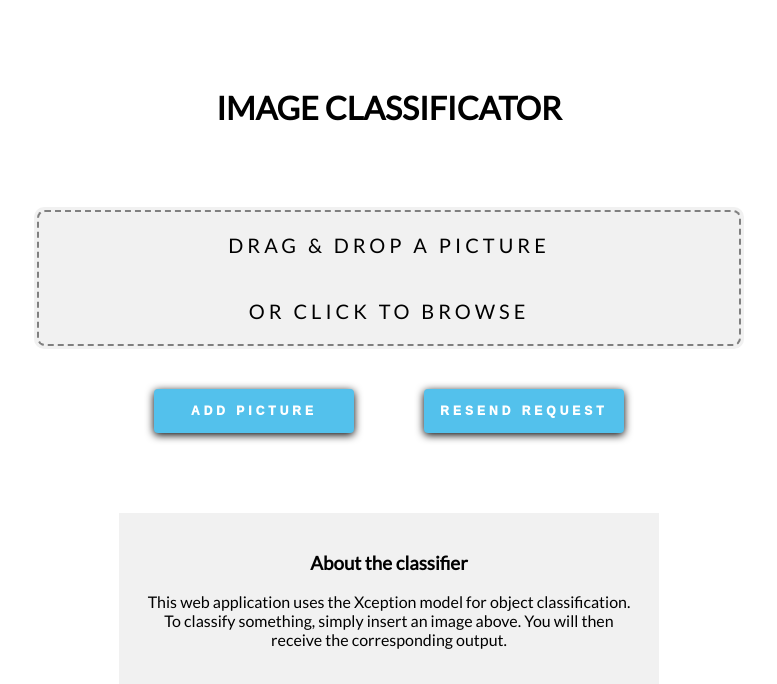
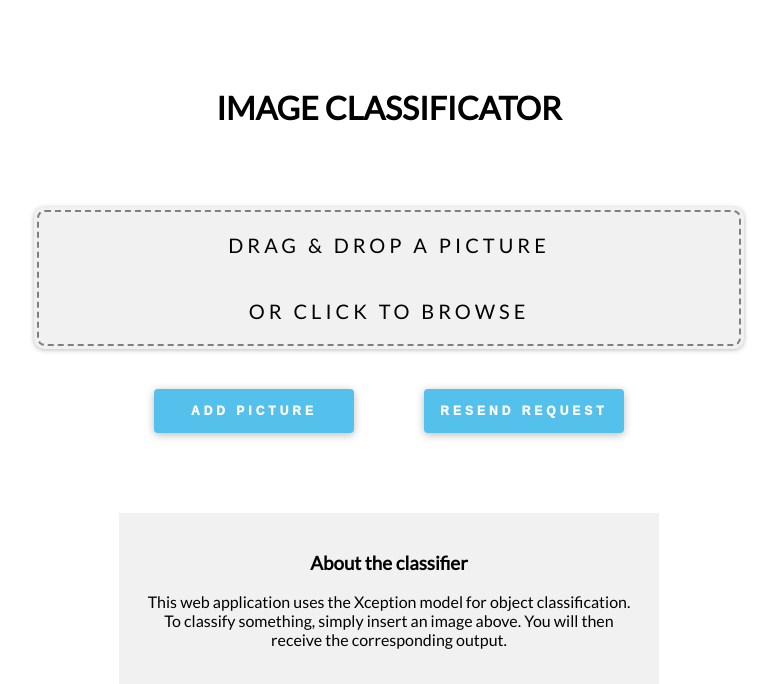
Before and after one commit to zottelsheep/meds_cloud_7, a Flask app: page / in a window 1280 px wide. Shown: the top 684 px of the page, without its empty margins (251-1028 px from the left). Run offline with Flask 2, Linux system fonts and the light colour scheme; some libraries are stand-ins or nearby versions.

Commit message:
Feat: Add lighter box-shadow

```diff
--- a/frontend/meds_cloud/frontend/static/style.css
+++ b/frontend/meds_cloud/frontend/static/style.css
@@ -28,7 +28,7 @@ h1 {
     place-items: center;
     border-radius: 10px;
     background-color: rgb(241, 241, 241);
-    /* box-shadow: 0 1px 5px #193047; */
+    box-shadow: 0 1px 5px #bbb;
     width: 700px;
     padding: 5px;
 }
@@ -98,12 +98,12 @@ input[type="file"] {
     width: 200px;
     transition-duration: 0.1s;
     overflow: hidden;
-    box-shadow: 0 2px 8px #000000;
+    box-shadow: 0 2px 8px #bbb;
     border-radius: 4px;
 }
 
 .button:hover {
-    box-shadow: 0px 3px 6px 3px #9b9a9a;
+    box-shadow: 0px 3px 6px 3px #bbb;
 }
 
 .button:active {
@@ -119,7 +119,7 @@ input[type="file"] {
 #output_container table {
     border-radius: 10px;
     background-color: rgb(241, 241, 241);
-    /* box-shadow: 0 1px 5px #193047; */
+    box-shadow: 0 1px 5px #bbb;
     margin-top: 50px;
     padding: 20px;
 }
```
